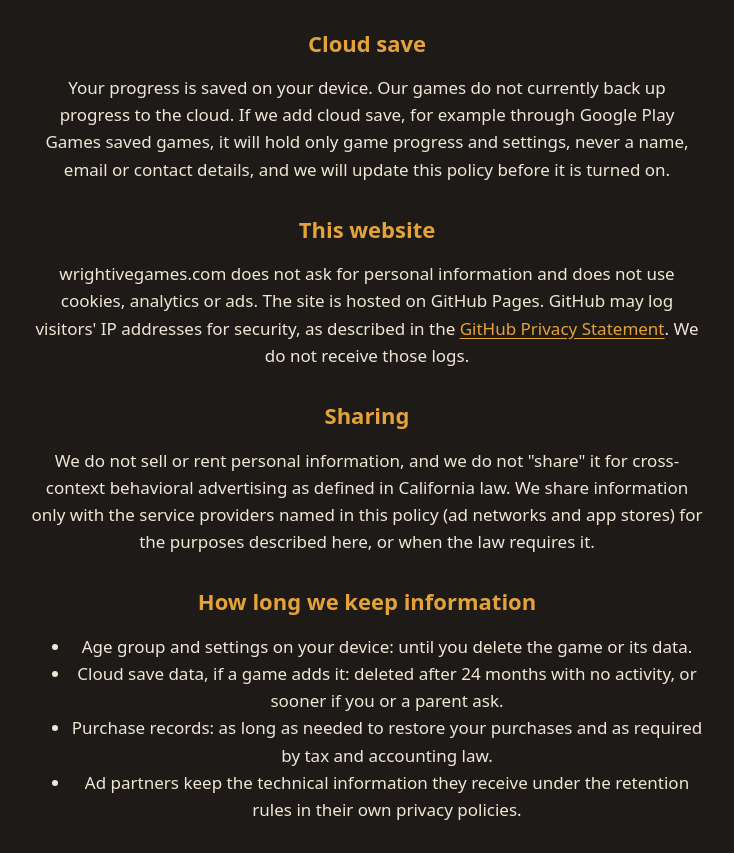
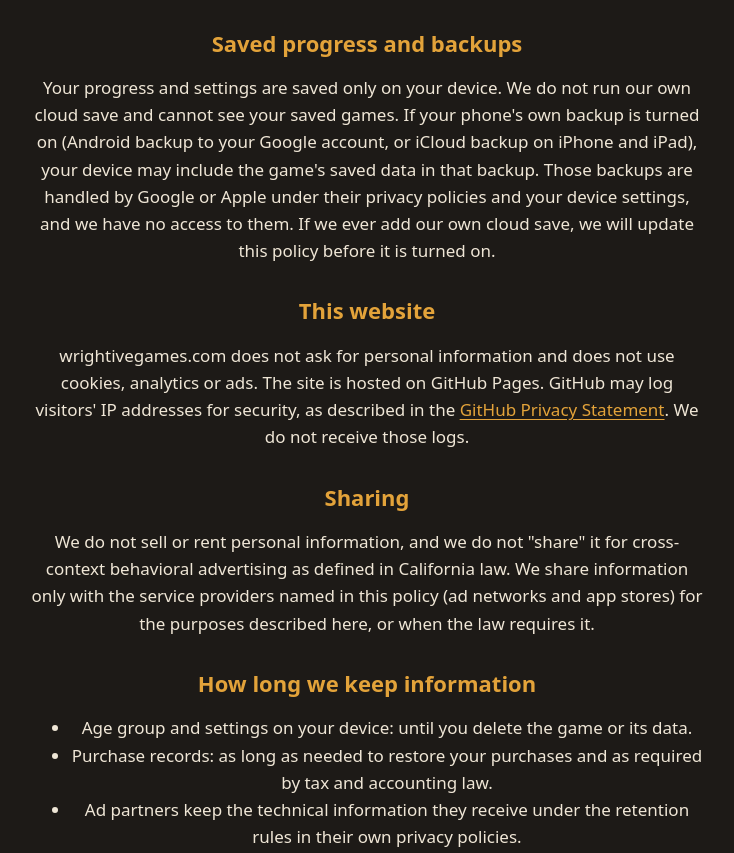
Before and after one commit to WrightiveGames/Website, a plain HTML site: page privacy/index.html in a window 1280 px wide. Shown: the part 2909-3762 px from the top of the page, without its empty margins (273-1007 px from the left). Drawn offline with Linux system fonts and the light colour scheme.

Commit message:
Describe device storage and OS backup instead of cloud save
Co-Authored-By: Claude Opus 5.5 <noreply@anthropic.com>
Claude-Session: https://claude.ai/code/session_01JBU1K3DHhKPotuC2MqbkQC

```diff
--- a/privacy/index.html
+++ b/privacy/index.html
@@ -26,12 +26,12 @@
 <p><strong>All ads in our games are non-personalized for every player, at every age.</strong> Ads are chosen based on things like the game you are playing and your general region, not on a profile of you or what you do in other apps. Under our settings, ad partners may use the technical information they receive only to deliver and measure the ad, limit how often it appears and prevent fraud, and not to build an advertising profile. Their own privacy policies also apply.</p>
 <p>In the EU, EEA, UK and Switzerland, we ask adults for consent where the law requires it before ad partners store or read information on the device, and you can change your choice at any time in the game's Settings. Rewarded ads, such as watching an ad for extra coins, are always optional.</p>
 <h2>Purchases</h2><p>Some games offer optional in-app purchases, such as Remove Ads. Purchases are handled by Google Play or the Apple App Store, and we never see your card or payment details. Purchase screens are behind a parental gate. Parents can also require approval for purchases with Google Family Link or Apple Ask to Buy.</p>
-<h2>Cloud save</h2><p>Your progress is saved on your device. Our games do not currently back up progress to the cloud. If we add cloud save, for example through Google Play Games saved games, it will hold only game progress and settings, never a name, email or contact details, and we will update this policy before it is turned on.</p>
+<h2>Saved progress and backups</h2><p>Your progress and settings are saved only on your device. We do not run our own cloud save and cannot see your saved games. If your phone's own backup is turned on (Android backup to your Google account, or iCloud backup on iPhone and iPad), your device may include the game's saved data in that backup. Those backups are handled by Google or Apple under their privacy policies and your device settings, and we have no access to them. If we ever add our own cloud save, we will update this policy before it is turned on.</p>
 <h2>This website</h2><p>wrightivegames.com does not ask for personal information and does not use cookies, analytics or ads. The site is hosted on GitHub Pages. GitHub may log visitors' IP addresses for security, as described in the <a href="https://docs.github.com/en/site-policy/privacy-policies/github-general-privacy-statement">GitHub Privacy Statement</a>. We do not receive those logs.</p>
 <h2>Sharing</h2><p>We do not sell or rent personal information, and we do not "share" it for cross-context behavioral advertising as defined in California law. We share information only with the service providers named in this policy (ad networks and app stores) for the purposes described here, or when the law requires it.</p>
 <h2>How long we keep information</h2><ul>
 <li>Age group and settings on your device: until you delete the game or its data.</li>
-<li>Cloud save data, if a game adds it: deleted after 24 months with no activity, or sooner if you or a parent ask.</li>
+
 <li>Purchase records: as long as needed to restore your purchases and as required by tax and accounting law.</li>
 <li>Ad partners keep the technical information they receive under the retention rules in their own privacy policies.</li></ul>
 <h2>How we protect information</h2><p>We collect very little, and nothing we receive is linked to a name or contact details. Information sent by our games to our partners travels over encrypted connections. We keep a written information security program and review our partners' settings when we update the games.</p>
```
